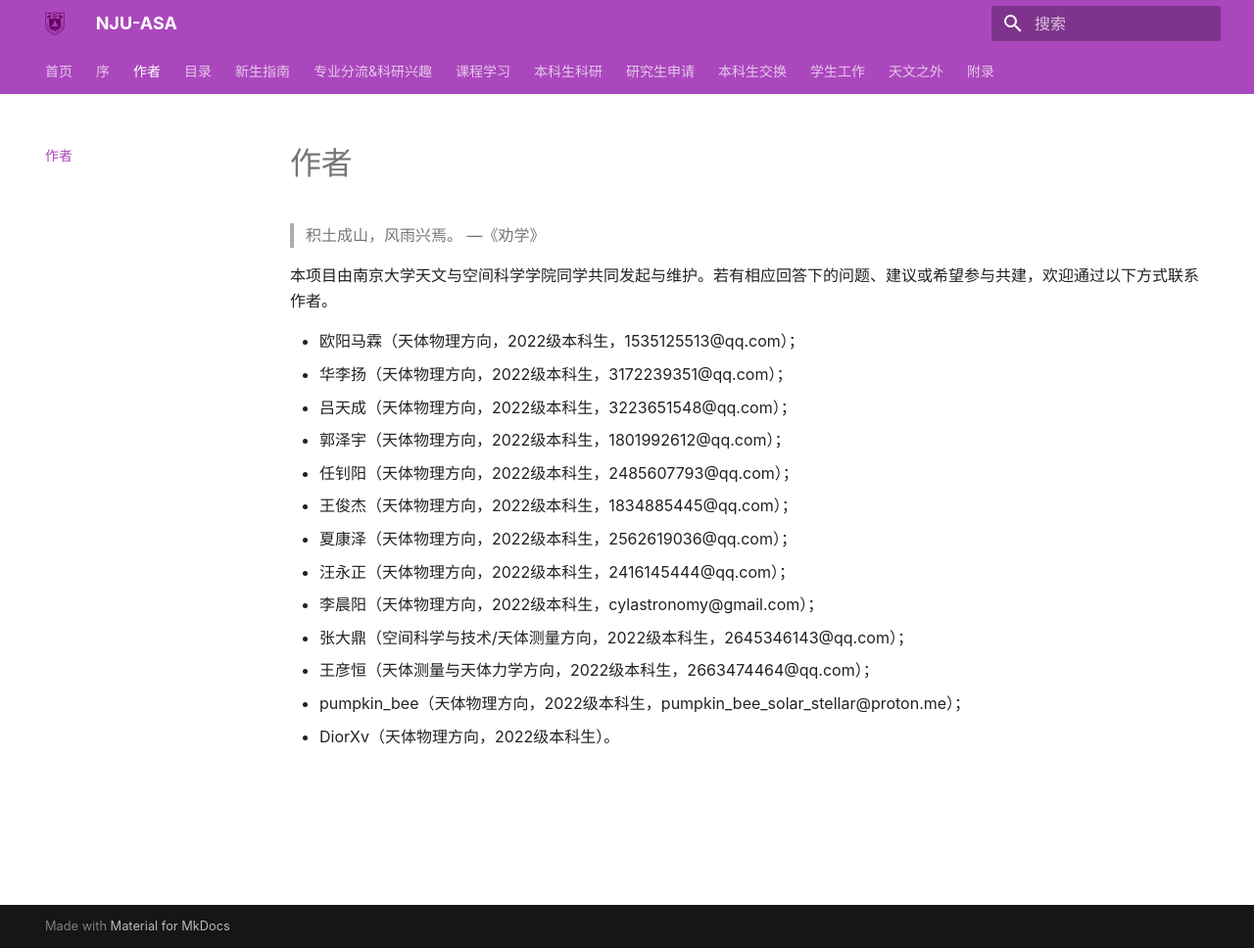
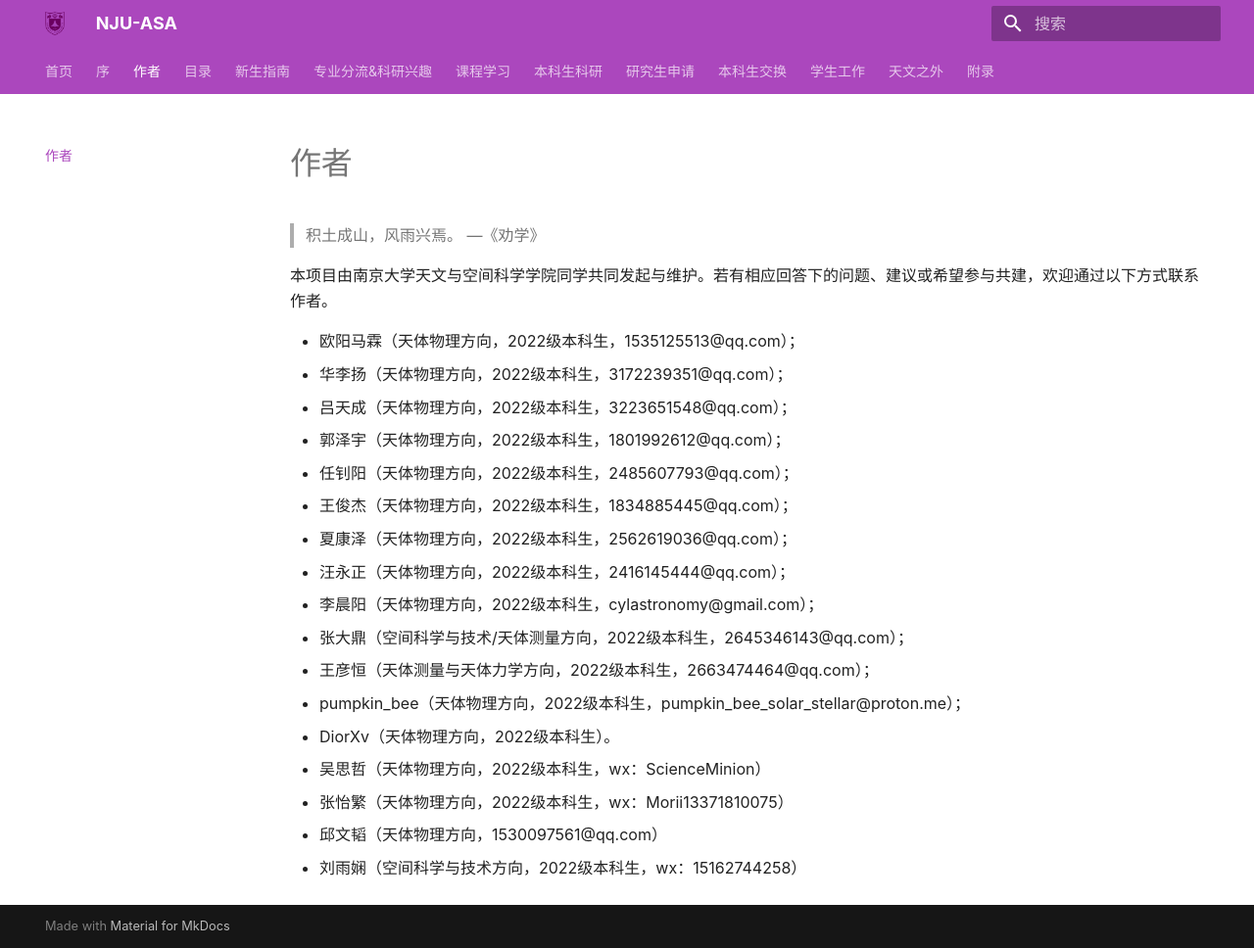
Before and after one commit to nju-astronomy/NJU-ASA, an MkDocs documentation site: the page built from docs/authors.md, in a window 1280 px wide and 968 px high. Shown: the whole window at 98% size. Built offline with MkDocs 1.6.1 and Material for MkDocs 9.7.7, drawn with Linux system fonts in a browser that asks for light colours; some web fonts are replaced.

Commit message:
提交新的作者

```diff
--- a/docs/authors.md
+++ b/docs/authors.md
@@ -15,3 +15,7 @@
 - 王彦恒（天体测量与天体力学方向，2022级本科生，2663474464@qq.com）；
 - pumpkin_bee（天体物理方向，2022级本科生，pumpkin_bee_solar_stellar@proton.me）；
 - DiorXv（天体物理方向，2022级本科生）。
+- 吴思哲（天体物理方向，2022级本科生，wx：ScienceMinion）
+- 张怡繁（天体物理方向，2022级本科生，wx：Morii13371810075）
+- 邱文韬（天体物理方向，1530097561@qq.com）
+- 刘雨娴（空间科学与技术方向，2022级本科生，wx：15162744258）
```
